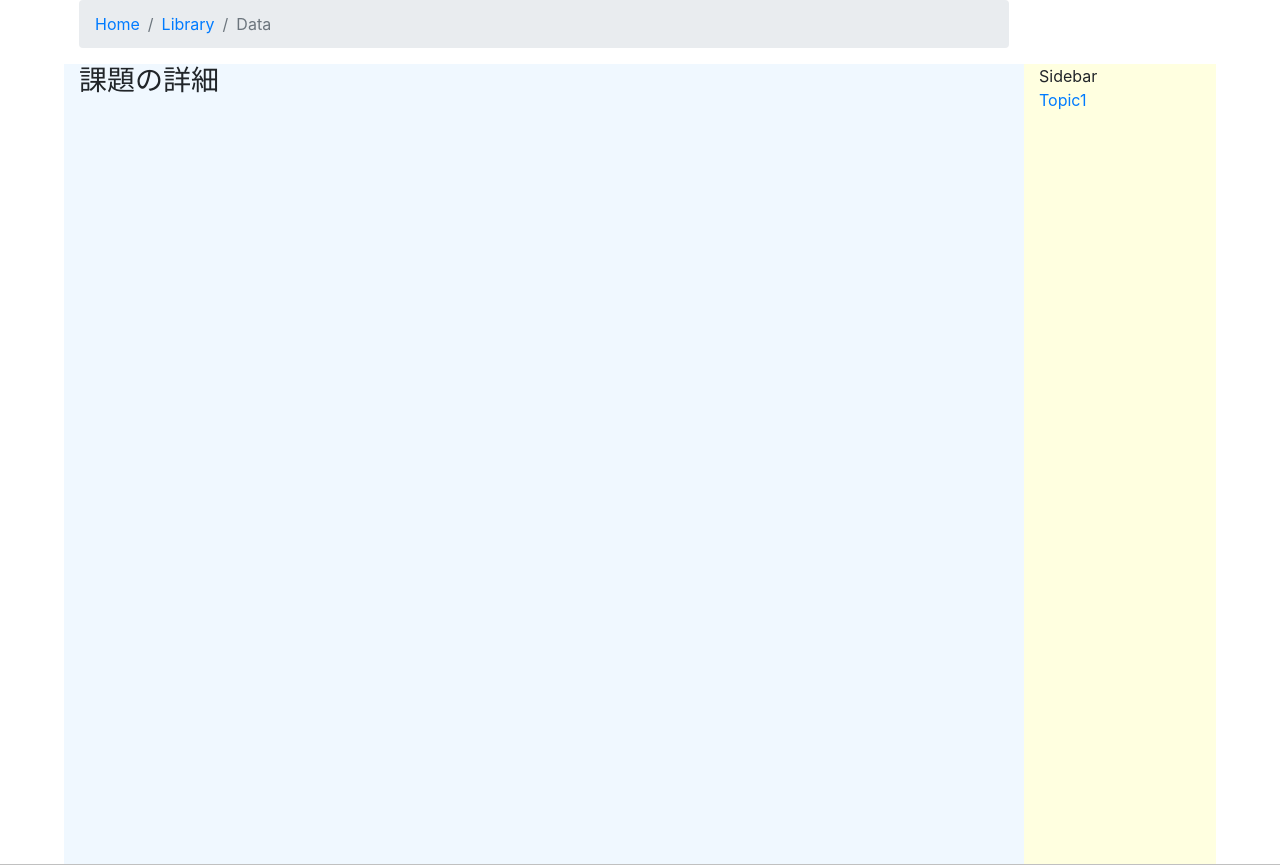
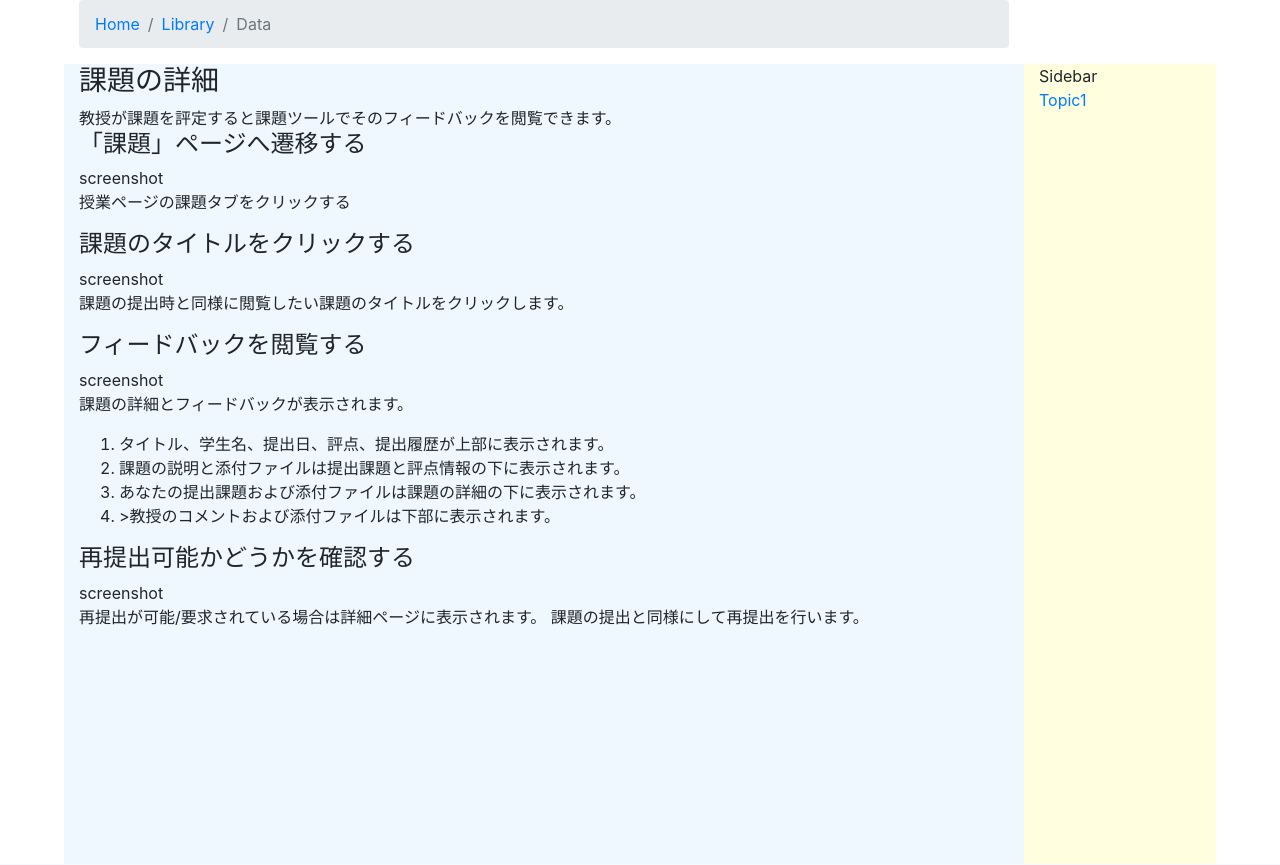
Before and after one commit to kyoto-u/student-guidebook, a Python web app: template templates/assignment_details.htm in a window 1280 px wide. Shown: the part 56-921 px from the top of the page. Run offline with Jinja, Linux system fonts and the light colour scheme; the template is opened without the code that fills it, so the values that code supplies are empty; some libraries are stand-ins or nearby versions.

Commit message:
assignmentページの更新

```diff
--- a/templates/assignment_details.htm
+++ b/templates/assignment_details.htm
@@ -42,9 +42,51 @@
             <div class="col-md-10 col-sm-12" id="Main">
                 <div>
                     <h3>課題の詳細</h3>
-                    <div
-                        class="title instructions screensteps-textblock screensteps-wrapper--introduction screensteps-wrapper">
-
+                    <div class="title instructions screensteps-textblock screensteps-wrapper--introduction screensteps-wrapper">
+                        教授が課題を評定すると課題ツールでそのフィードバックを閲覧できます。
+                    </div>
+                    <div class="step step1">
+                        <h4>「課題」ページへ遷移する</h4>
+                        <div class="image clearfix">
+                            <img src="" alt="">screenshot
+                        </div>
+                        <div class="instructions">
+                            <p>授業ページの課題タブをクリックする</p>
+                        </div>
+                    </div>
+                    <div class="step step2">
+                        <h4>課題のタイトルをクリックする</h4>
+                        <div class="image clearfix">
+                            <img src="" alt="">screenshot
+                        </div>
+                        <div class="instructions">
+                            <p>課題の提出時と同様に閲覧したい課題のタイトルをクリックします。</p>
+                        </div>
+                    </div>
+                    <div class="step step3">
+                        <h4>フィードバックを閲覧する</h4>
+                        <div class="image clearfix">
+                            <img src="" alt="">screenshot
+                        </div>
+                        <div class="instructions">
+                            <p>課題の詳細とフィードバックが表示されます。</p>
+                            <ol>
+                                <li>タイトル、学生名、提出日、評点、提出履歴が上部に表示されます。</li>
+                                <li>課題の説明と添付ファイルは提出課題と評点情報の下に表示されます。</li>
+                                <li>あなたの提出課題および添付ファイルは課題の詳細の下に表示されます。</li>
+                                <li>>教授のコメントおよび添付ファイルは下部に表示されます。</li>
+                            </ol>
+                        </div>
+                    </div>
+                    <div class="step step4">
+                        <h4>再提出可能かどうかを確認する</h4>
+                        <div class="image">
+                            <img src="" alt="">screenshot
+                        </div>
+                        <div class="instructions">
+                            <p>再提出が可能/要求されている場合は詳細ページに表示されます。
+                            課題の提出と同様にして再提出を行います。</p>
+                        </div>
                     </div>
                 </div>
             </div>
@@ -58,10 +100,7 @@
                         <a href="#">Link1</a>
                         <a href="#">Link2</a>
                     </div>
-                </div>
-            </div>
-        </div>
-    </div>
+
     <footer>
         <div class="container-fluid" id="footer">
             <div class="row">
--- a/templates/assignment_list.htm
+++ b/templates/assignment_list.htm
@@ -67,6 +67,7 @@
             <div class="row">
                 <h3 class="mx-auto mt-5">京都大学 京都大学情報環境機構</h3>
             </div>
+
         </div>
     </footer>
 
```
